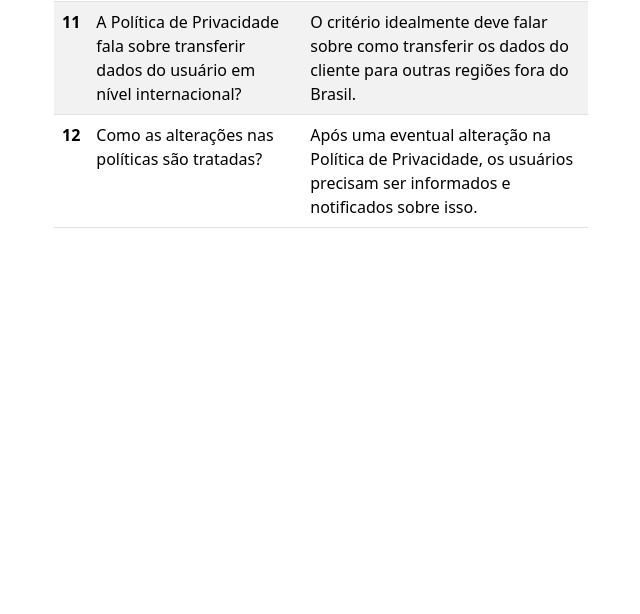
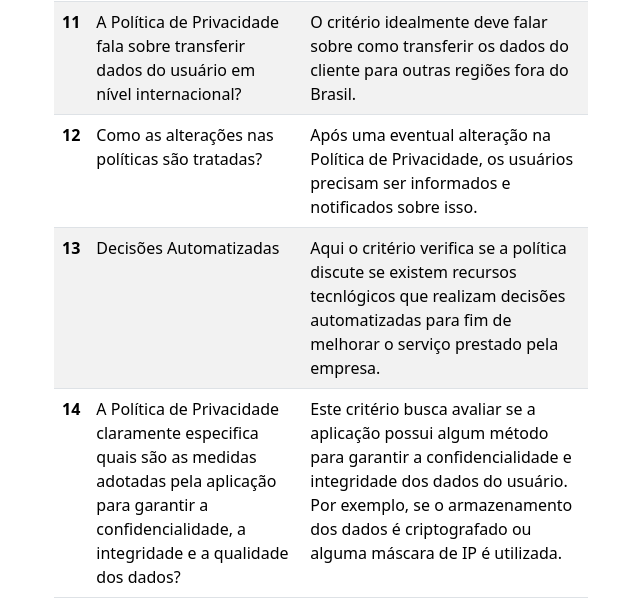
Before and after one commit to GabrielCortizo/avaliador-de-politicas-de-privacidade, a Flask app: page /criteria in a window 1280 px wide. Shown: the part 1988-2602 px from the top of the page, without its empty margins (52-692 px from the left). Before the commit the page ends 2216 px from the top, so only its background shows below. Run offline with Flask 3, Linux system fonts and the light colour scheme; parts of the project's set-up code (start-up, migrations or seed data) failed here and were passed over.

Commit message:
update criteria

```diff
--- a/app/templates/criteria.html
+++ b/app/templates/criteria.html
@@ -213,6 +213,29 @@
                   usuários precisam ser informados e notificados sobre isso.
                 </td>
               </tr>
+              <tr>
+                <th scope="row">13</th>
+                <td>Decisões Automatizadas</td>
+                <td>
+                  Aqui o critério verifica se a política discute se existem
+                  recursos tecnlógicos que realizam decisões automatizadas para
+                  fim de melhorar o serviço prestado pela empresa.
+                </td>
+              </tr>
+              <tr>
+                <th scope="row">14</th>
+                <td>
+                  A Política de Privacidade claramente especifica quais são as
+                  medidas adotadas pela aplicação para garantir a
+                  confidencialidade, a integridade e a qualidade dos dados?
+                </td>
+                <td>
+                  Este critério busca avaliar se a aplicação possui algum método
+                  para garantir a confidencialidade e integridade dos dados do
+                  usuário. Por exemplo, se o armazenamento dos dados é
+                  criptografado ou alguma máscara de IP é utilizada.
+                </td>
+              </tr>
             </tbody>
           </table>
         </div>
```
